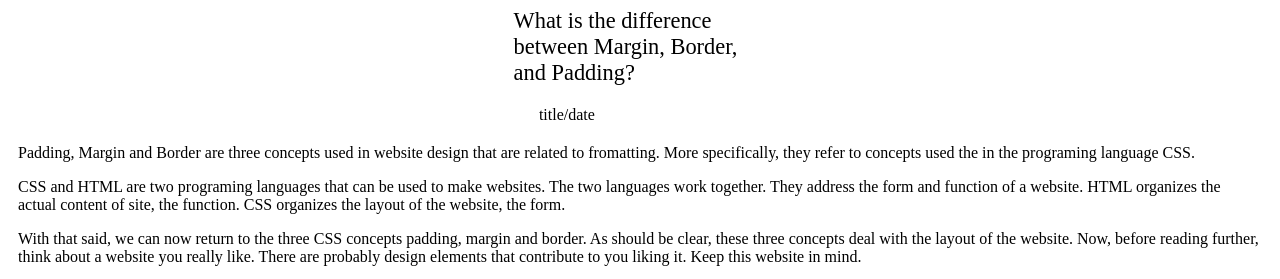
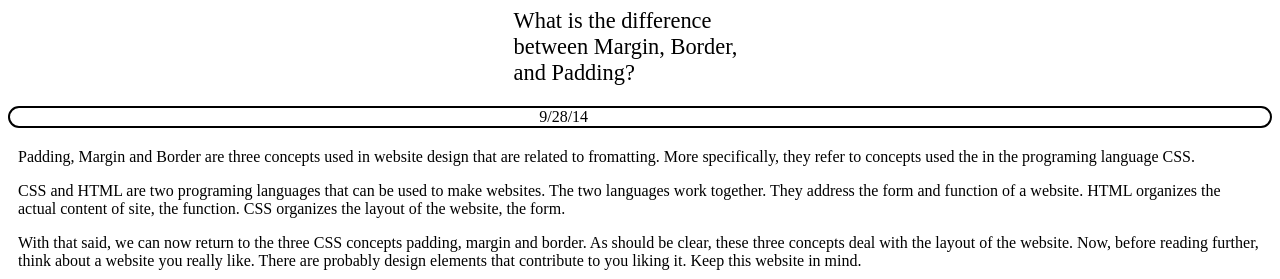
Before and after one commit to alexgh123/alexgh123.github.io, a plain HTML site: page blog/t2-css-design.html in a window 1280 px wide. Shown: the top 279 px of the page. Drawn offline with Linux system fonts and the light colour scheme.

Commit message:
fix date tech blog 2

```diff
--- a/blog/t2-css-design.html
+++ b/blog/t2-css-design.html
@@ -6,7 +6,7 @@
  <body>
 
       <div id="blog-title">What is the difference between Margin, Border, and Padding?</div>
-      <div id="9/28/14"><a>title/date</a></div>
+      <div id="date"><a>9/28/14</a></div>
       <div id="blog-body"><!--body of blog goes here -->
         <p>Padding, Margin and Border are three concepts used in website design that are related to fromatting. More specifically, they refer to concepts used the in the programing language CSS.</p>
         <p>CSS and HTML are two programing languages that can be used to make websites. The two languages work together. They address the form and function of a website. HTML organizes the actual content of site, the function. CSS organizes the layout of the website, the form.</p>
```
